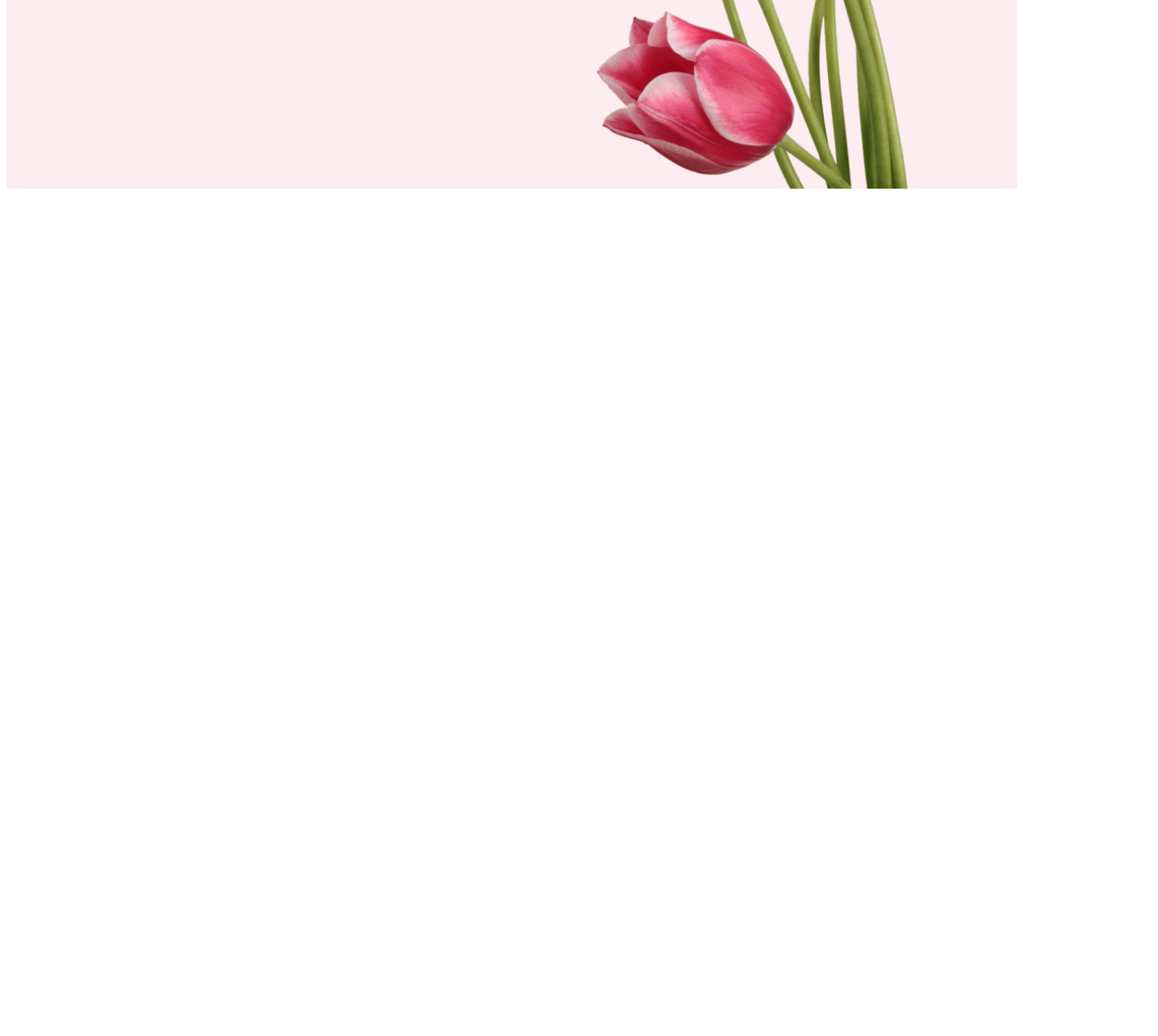
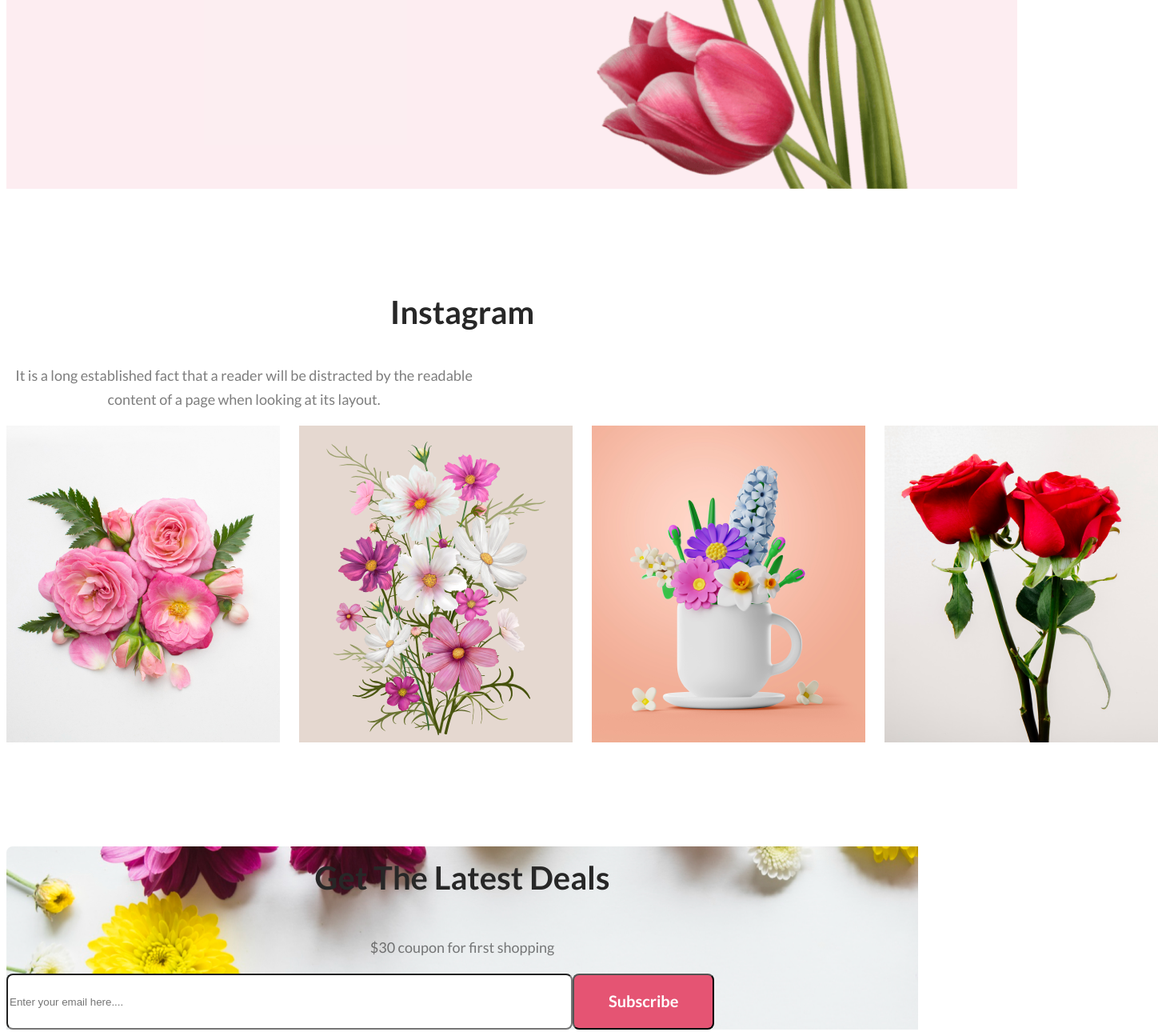
Before and after one commit to FariaJahan63/Flower-shop-website, a plain HTML site: page index.html in a window 1280 px wide. Shown: the part 582-1877 px from the top of the page at 80% size, 1448 px wide, since content can reach past the window. Before the commit the page ends 826 px from the top, so only its background shows below. Drawn offline with nearby package versions, Linux system fonts and the light colour scheme.

Commit message:
updated two main section

```diff
--- a/index.html
+++ b/index.html
@@ -23,10 +23,48 @@
     </div>
    </header>
     <main>
+        <!-- Instagram section -->
+        <section>
+            <h3 class="section-title">Instagram</h3>
+            <p id="Instagram" class="section-description">It is a long established fact that a reader will be distracted by the readable content of a page when looking at its layout.</p>
 
-    </main>
-    <footer>
 
-    </footer>
+
+
+<div class="flowers-container">
+    <div class="flower">
+        <img src="images/Flower 01.png" alt="">
+    </div>
+    <div class="flower">
+        <img src="images/Rectangle 4.png" alt="">
+    </div>
+    <div class="flower">
+        <img src="images/Rectangle 5.png" alt="">
+    </div>
+    <div class="flower">
+        <img src="images/Rectangle 6.png" alt="">
+    </div>
+</div>
+        </section>
+
+
+
+            <section class="adding-image">
+                <h1 class="caption">Get The Latest Deals</h1>
+                <p class="caption-description">$30 coupon for first shopping</p>
+                <div class="mb">
+                    <input  class="mail" type="email" name="" placeholder="Enter your email here...." id="">
+                <button class="btn-primary">Subscribe</button>
+                </div>
+                <!-- <img src="images/Rectangle 9.png" alt=""> -->
+                </section>
+
+</main>
+<footer class="footer">
+
+
+
+</footer>
+
 </body>
 </html>
--- a/styles/style.css
+++ b/styles/style.css
@@ -50,4 +50,80 @@ height: 810px;
 flex-shrink: 0;
    /*padding: 35px 30px 30px 50px;  top | right | bottom | left */
    display: flex;
+   padding: 0PX;
 }
+.section-title{
+    color: #272727;
+    text-align: center;
+    font-family: Lato;
+    font-size: 40px;
+    font-style: normal;
+    font-weight: 800;
+    line-height: normal;
+}
+.section-description{
+    display: flex;
+    width: 594px;
+    flex-direction: column;
+    flex-shrink: 0;
+    color: rgba(39, 39, 39, 0.60);
+text-align: center;
+font-family: Lato;
+font-size: 18px;
+font-style: normal;
+font-weight: 400;
+line-height: 30px;
+}
+.flowers-container{
+    display: flex;
+    gap: 24px;
+}
+.flower{
+    width: 342px;
+height: 396px;
+flex-shrink: 0;
+}
+#Instragram{
+    padding: 30px 150px;
+}
+main{
+    max-width: 1140px;
+    margin: 0px;
+}
+main section{
+margin-top: 130px;
+}
+.adding-image{
+    background-image: url(../images/Rectangle\ 9.png);
+
+}
+.caption{
+    padding: 15px;
+    color: #272727;
+text-align: center;
+font-family: Lato;
+font-size: 40px;
+font-style: normal;
+font-weight: 800;
+line-height: normal;
+}
+.caption-description{
+    color: rgba(39, 39, 39, 0.60);
+text-align: center;
+font-family: Lato;
+font-size: 18px;
+font-style: normal;
+font-weight: 400;
+line-height: 30px;
+}
+.mail{
+    width: 700px;
+height: 64px;
+flex-shrink: 0;
+border-radius: 8px;
+background: #FFF;
+}
+.mb{
+display: flex;
+text-align: center;
+}
```
